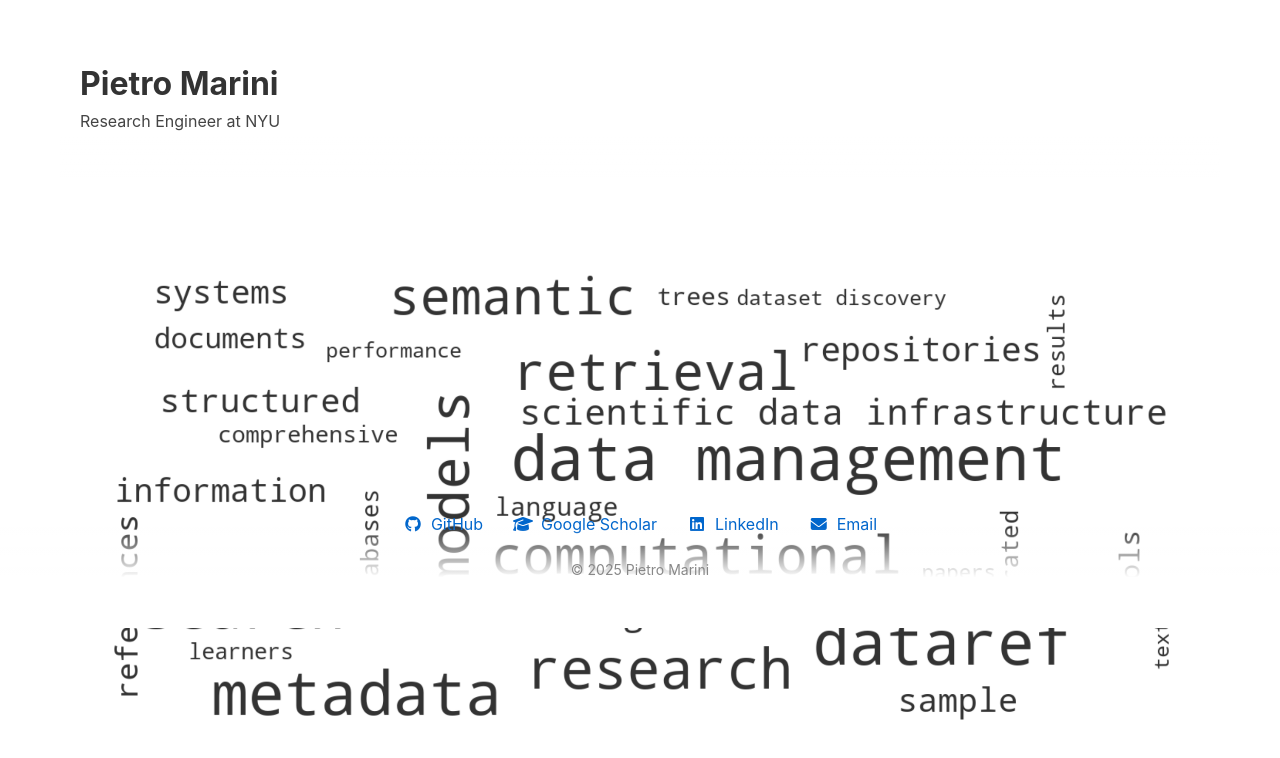
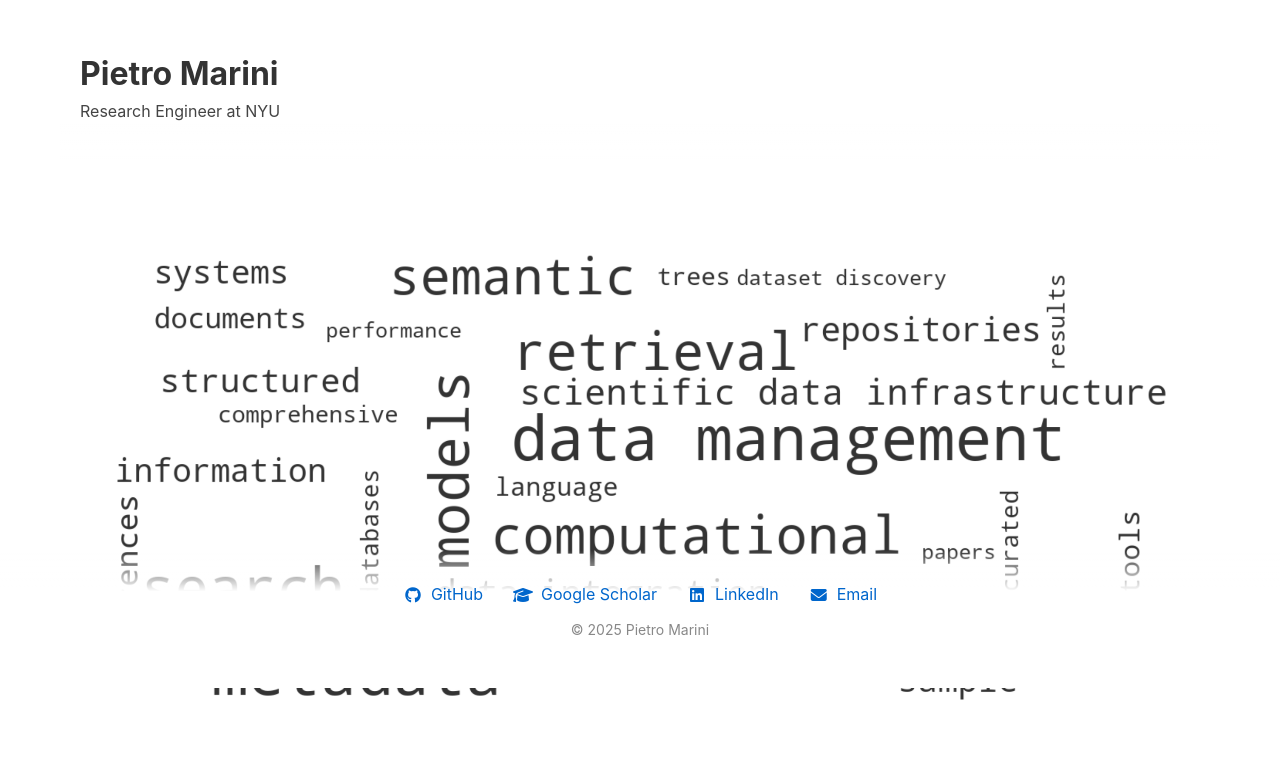
Before and after one commit to pietromarini00/pietromarini00.github.io, a plain HTML site: page index.html in a window 1280 px wide. Shown: the part 112-870 px from the top of the page. Drawn offline with Linux system fonts and the light colour scheme.

Commit message:
Moved links to footer

```diff
--- a/index.html
+++ b/index.html
@@ -19,18 +19,15 @@
             <section id="about">
                 <img src="wordcloud_output/wordcloud_semantic.png" alt="Word cloud visualization of my research interests and expertise" class="wordcloud">
             </section>
-            <section id="links">
-                <h2>Links</h2>
-                <ul class="links-list">
-                    <li><a href="https://github.com/pietromarini00" class="link" target="_blank"><i class="fab fa-github"></i> GitHub</a></li>
-                    <li><a href="https://scholar.google.com/citations?user=UrEKJcIAAAAJ&hl=en&oi=sra" class="link" target="_blank"><i class="fas fa-graduation-cap"></i> Google Scholar</a></li>
-                    <li><a href="https://www.linkedin.com/in/pietro-marini-77b125194/" class="link" target="_blank"><i class="fab fa-linkedin"></i> LinkedIn</a></li>
-                    <li><a href="mailto:pgm7072@nyu.edu" class="link"><i class="fas fa-envelope"></i> Email</a></li>
-                </ul>
-            </section>
         </main>
 
         <footer>
+            <ul class="links-list">
+                <li><a href="https://github.com/pietromarini00" class="link" target="_blank"><i class="fab fa-github"></i> GitHub</a></li>
+                <li><a href="https://scholar.google.com/citations?user=UrEKJcIAAAAJ&hl=en&oi=sra" class="link" target="_blank"><i class="fas fa-graduation-cap"></i> Google Scholar</a></li>
+                <li><a href="https://www.linkedin.com/in/pietro-marini-77b125194/" class="link" target="_blank"><i class="fab fa-linkedin"></i> LinkedIn</a></li>
+                <li><a href="mailto:pgm7072@nyu.edu" class="link"><i class="fas fa-envelope"></i> Email</a></li>
+            </ul>
             <p>© 2025 Pietro Marini</p>
         </footer>
     </div>
--- a/styles.css
+++ b/styles.css
@@ -16,7 +16,7 @@ body {
 .container {
     max-width: 700px;
     margin: 0 auto;
-    padding: 140px 20px 100px 20px;
+    padding: 100px 20px 140px 20px;
 }
 
 /* Header */
@@ -26,7 +26,7 @@ header {
     left: 0;
     right: 0;
     margin-bottom: 0;
-    padding: 30px 20px;
+    padding: 20px 20px;
     background: linear-gradient(to bottom, #ffffff 0%, #ffffff 70%, rgba(255, 255, 255, 0) 100%);
     z-index: 1000;
 }
@@ -52,16 +52,7 @@ section {
     margin-bottom: 40px;
 }
 
-#links {
-    position: fixed;
-    bottom: 30px;
-    left: 0;
-    right: 0;
-}
 
-#links h2 {
-    display: none;
-}
 
 h2 {
     font-size: 11px;
@@ -175,18 +166,23 @@ a.link:hover {
 /* Footer */
 footer {
     position: fixed;
-    bottom: 60px;
+    bottom: 0;
     left: 0;
     right: 0;
-    padding: 30px 20px 10px 20px;
-    background: linear-gradient(to top, #ffffff 0%, #ffffff 50%, rgba(255, 255, 255, 0) 100%);
+    padding: 20px 20px 10px 20px;
+    background: linear-gradient(to top, #ffffff 0%, #ffffff 70%, rgba(255, 255, 255, 0) 100%);
     text-align: center;
     z-index: 999;
+}
+
+footer .links-list {
+    margin-bottom: 10px;
 }
 
 footer p {
     font-size: 14px;
     color: #888;
+    margin-top: 5px;
 }
 
 /* Responsive Design */
```
